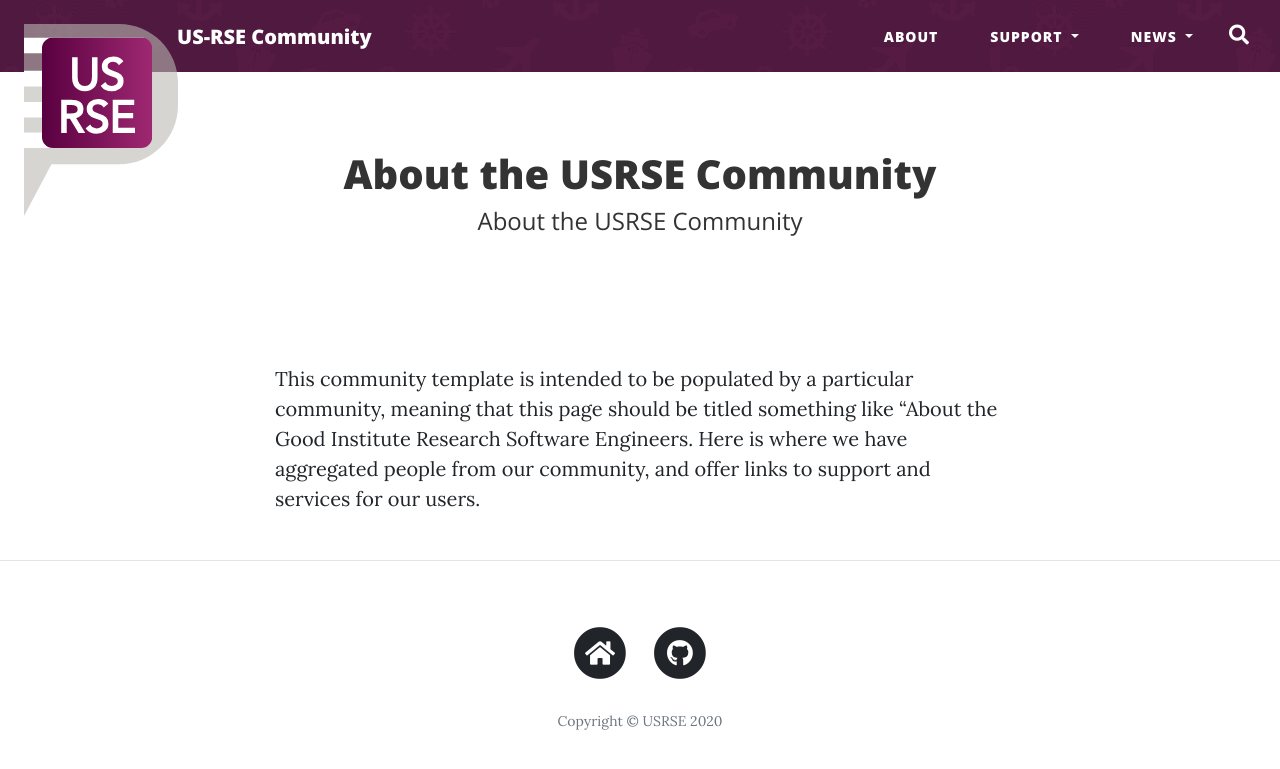
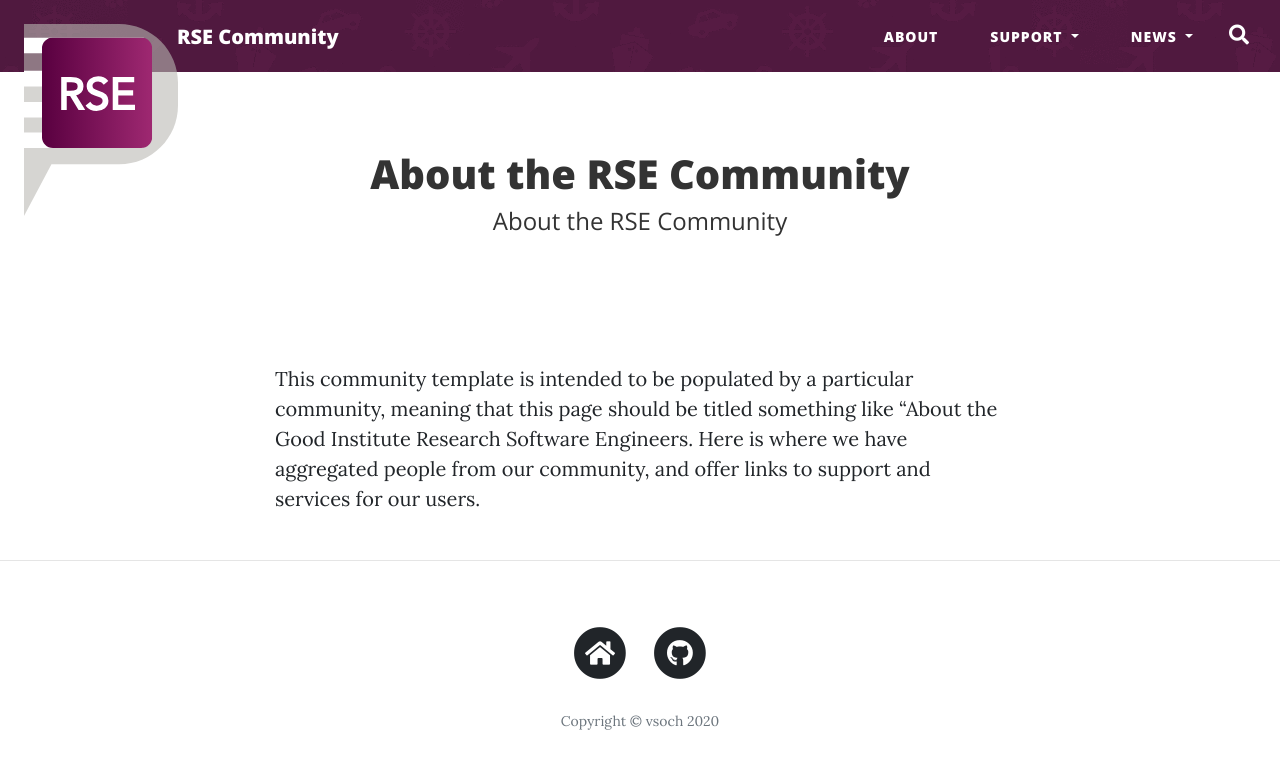
Before and after one commit to USRSE/community-template, a Jekyll site: the page built from pages/about.md, in a window 1280 px wide. Shown: the top 769 px of the page. Built offline with Jekyll 4.4.1, drawn with Linux system fonts in a browser that asks for light colours; nearby versions of some CDN libraries.

Commit message:
rebranding for any RSE group
Signed-off-by: vsoch <vsochat@stanford.edu>

```diff
--- a/_config.yml
+++ b/_config.yml
@@ -5,12 +5,12 @@
 baseurl: "/community-template"
 
 # Community Name: (should start with US-RSE <name>
-title: US-RSE Community
+title: RSE Community
 institution: Dinosaur University
 
 # Description: Short description of your site
 description: Community of Research Software Engineers
-author: USRSE
+author: vsoch
 
 # Email: uncomment to include a link to a Formsee contact form
 # email: me@institution.edu
@@ -19,7 +19,7 @@ author: USRSE
 
 # Uncomment twitter to have a feed in the right sidebar of latest tweets
 # twitter:  vsoch
-github_username:  usrse
+github_username: rseng
 
 
 # DO NOT EDIT BELOW THIS LINE ##################################################
--- a/pages/about.md
+++ b/pages/about.md
@@ -1,7 +1,7 @@
 ---
 layout: page
-title: About the USRSE Community
-description: About the USRSE Community
+title: About the RSE Community
+description: About the RSE Community
 permalink: /about/
 ---
 
```
Also changed, not shown: README.md (+9 -18 lines), _people/brenton-yorkie.md (+1 -1 lines), _people/rex-dinosaur.md (+1 -1 lines), assets/img/logo-transparent.png (added), assets/img/logo-transparent.svg.
